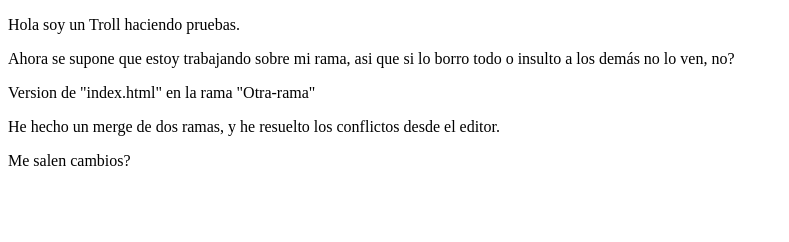
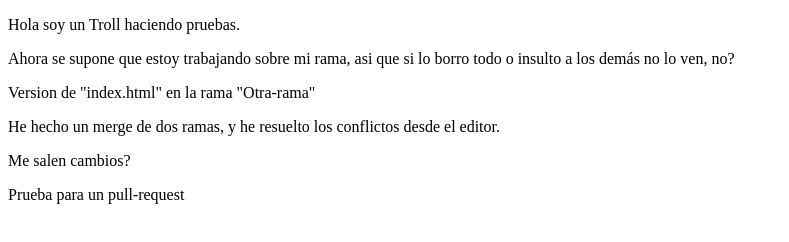
Before and after one commit to UCM-SistemasWeb-Veery/Tests, a plain HTML site: page index.html in a window 1280 px wide. Shown: the whole page, without its empty margins (0-789 px from the left). Drawn offline with Linux system fonts and the light colour scheme.

Commit message:
Prueba Pull-request

```diff
--- a/index.html
+++ b/index.html
@@ -10,5 +10,6 @@
 	<p> Version de "index.html" en la rama "Otra-rama"</p>
 	<p> He hecho un merge de dos ramas, y he resuelto los conflictos desde el editor. </p>
 	<p> Me salen cambios? </p>
+	<p> Prueba para un pull-request </p>
 </body>
 </html>
```
